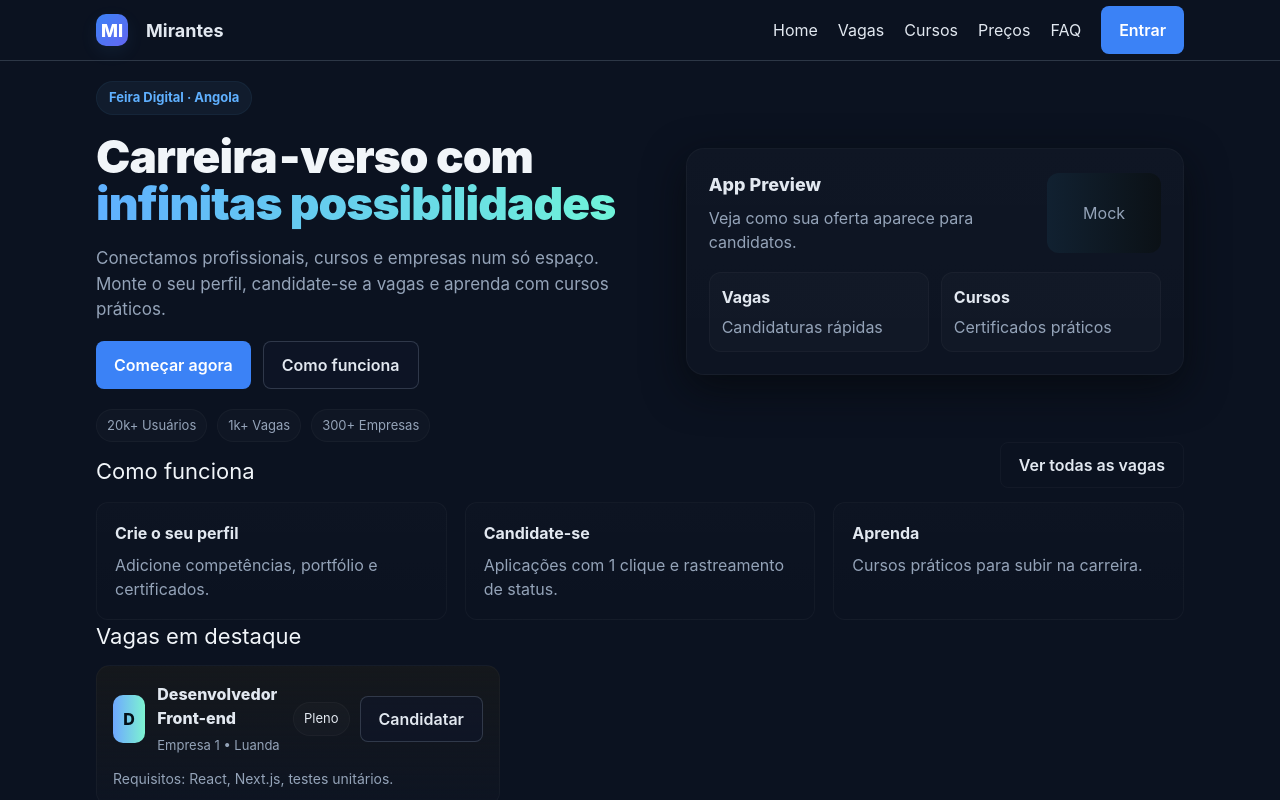
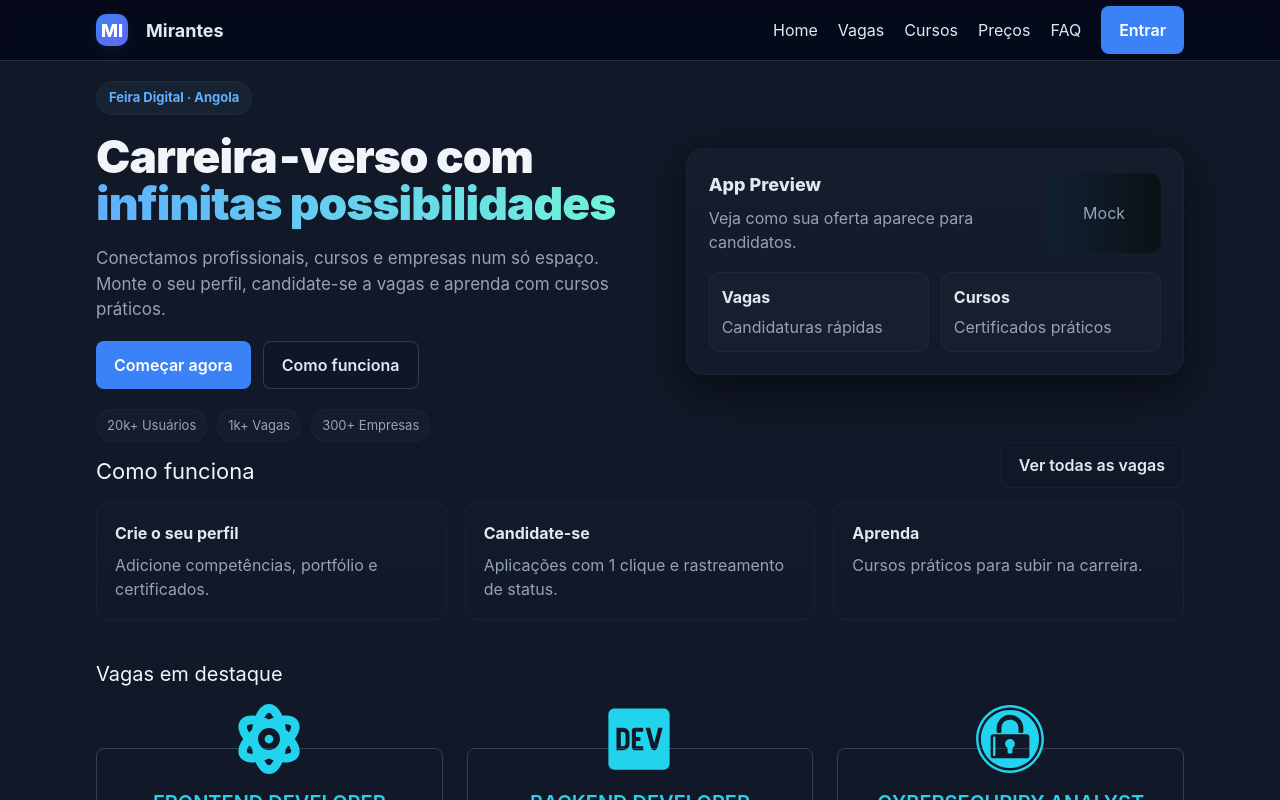
Before and after one commit to PedroVasco03/mirantes-clone, a React (Create React App) app: page / in a window 1280 px wide. Built offline with nearby package versions, Linux system fonts and the light colour scheme.

Commit message:
apresentable version up

```diff
--- a/src/components/features/Features.tsx
+++ b/src/components/features/Features.tsx
@@ -5,7 +5,7 @@ const Features = () =>{
         <section id="features" className="section container">
             <div className="featuresTextContainer" >
                 <h2>Como funciona</h2>
-                <a className="btn ghost" href="jobs.html">Ver todas as vagas</a>
+                <a className="btn ghost" href="/job">Ver todas as vagas</a>
             </div>
             <div className="features" style={{marginTop:'14px'}}>
                 <div className="feature"><strong>Crie o seu perfil</strong><div className="featureContent">Adicione competências, portfólio e certificados.</div></div>
--- a/src/components/hero/Hero.tsx
+++ b/src/components/hero/Hero.tsx
@@ -11,7 +11,7 @@ const Hero = () => {
                     <h1 className="h1">Carreira‑verso com <span className="accent">infinitas possibilidades</span></h1>
                     <p className="lead">Conectamos profissionais, cursos e empresas num só espaço. Monte o seu perfil, candidate-se a vagas e aprenda com cursos práticos.</p>
                     <div className="row" style={{gap:'12px'}}>
-                        <a className="btn primary" href="auth.html">Começar agora</a>
+                        <a className="btn primary" href="/auth">Começar agora</a>
                         <a className="btn" data-link href="#features">Como funciona</a>
                     </div>
                     <div style={{marginTop:'20px',display:'flex',gap:'10px',alignItems:'center',color:'var(--muted)'}}><div className="pill">20k+ Usuários</div><div className="pill">1k+ Vagas</div><div className="pill">300+ Empresas</div></div>
--- a/src/components/job/BestJob.tsx
+++ b/src/components/job/BestJob.tsx
@@ -1,19 +1,53 @@
+import React from "react";
+import { FaAtom, FaDev, FaExpeditedssl } from "react-icons/fa";
 import "../global.componets.css";
 import JobCard from "./components/JobCard";
-const BestJob = () =>{
-    return(
-        <section className="section container">
-            <h2 style={{fontSize:'22px'}}>Vagas em destaque</h2>
-            <div className="jobs-grid" style={{marginTop:'12px'}}>
-                <JobCard
-                    title="Desenvolvedor Front-end"
-                    company="Empresa 1 • Luanda"
-                    pillText="Pleno"
-                    requirements="React, Next.js, testes unitários."
-                />
+
+const BestJob= () => {
+    const AtomIcon = FaAtom  as unknown as React.FC<{ size?: number }>;
+    const DevIcon = FaDev  as unknown as React.FC<{ size?: number }>;
+    const ExpeditedsslIcon = FaExpeditedssl  as unknown as React.FC<{ size?: number }>;
+  const cards = [
+    {
+      title: "FRONTEND DEVELOPER",
+      description:
+    "Criar interfaces de usuário\nGarantir responsividade em dispositivos\nImplementar designs com HTML, CSS, JS\nOtimizar desempenho e acessibilidade",
+    icon: <AtomIcon size={70} />,
+    },
+    {
+      title: "BACKEND DEVELOPER",
+      description:
+        "Criar e gerenciar a lógica do servidor.\n" +
+        "Garantir segurança do sistema.\n" +
+        "Integrar sistemas e serviços externos.\n" +
+        "Manter e otimizar a arquitetura de dados.",
+    icon: <DevIcon size={70} />,
+    },
+    {
+      title: "CYBERSECURIRY ANALYST",
+      description:
+        "Monitorar e proteger sistemas.\n" +
+        "Identificar vulnerabilidades.\n" +
+        "Implementar protocolos de segurança.\n" +
+        "Testes de penetração, análise de incidentes.",
+  icon: <ExpeditedsslIcon  size={70} />,
+    },
+  ];
+
+
+
+  return (
+    <section className="section container">
+        <div className="jobTextContainer my-10" >
+            <h2 className="text-xl ">Vagas em destaque</h2>
+        </div>
+        <div className="grid grid-cols-1 sm:grid-cols-2 lg:grid-cols-3 gap-6">
+            {cards.map((card, idx) => (
+                <JobCard key={idx} {...card}/>
+            ))}
             </div>
-        </section>
-    )
-}
+    </section>);
 
-export default BestJob
+};
+
+export default BestJob;
--- a/src/components/job/components/JobCard.tsx
+++ b/src/components/job/components/JobCard.tsx
@@ -1,62 +1,28 @@
-interface JobCardProps {
+import React from "react";
+import "./jobCard.css"
+
+interface CardProps {
   title: string;
-  company: string;
-  pillText: string;
-  requirements: string;
+  description: string;
+  icon: React.ReactNode;
 }
 
-const JobCard: React.FC<JobCardProps> = ({ title, company, pillText, requirements }) => {
+const JobCard: React.FC<CardProps> = ({ title, description, icon }) => {
+  const lines = typeof description === "string" ? description.split("\n") : description;
   return (
-    <article className="job-card">
-      <div
-        style={{
-          display: "flex",
-          justifyContent: "space-between",
-          alignItems: "center",
-        }}
-      >
-        <div style={{ display: "flex", gap: "12px", alignItems: "center" }}>
-          <div
-            style={{
-              width: "48px",
-              height: "48px",
-              borderRadius: "10px",
-              background: "linear-gradient(90deg,#6ea8ff,#7df3d1)",
-              display: "flex",
-              alignItems: "center",
-              justifyContent: "center",
-              color: "#041017",
-              fontWeight: 800,
-            }}
-          >
-            {title.charAt(0).toUpperCase()}
-          </div>
-          <div>
-            <div style={{ fontWeight: 800 }}>{title}</div>
-            <div
-              style={{
-                color: "var(--muted)",
-                fontSize: "13px",
-                marginTop: "6px",
-              }}
-            >
-              {company}
-            </div>
-          </div>
-        </div>
 
-        <div style={{ display: "flex", gap: "10px", alignItems: "center" }}>
-          <div className="pill">{pillText}</div>
-          <a className="btn" href="jobs.html">
-            Candidatar
-          </a>
-        </div>
-      </div>
-
-      <div style={{ color: "var(--muted)", fontSize: "14px" }}>
-        Requisitos: {requirements}
-      </div>
-    </article>
+    <div className="bg-[#111827] py-10 my-5 relative border  border-gray-700 rounded-lg p-6 flex flex-col items-center gap-4 hover:shadow-lg transition-shadow duration-300">
+      <div className="text-cyan-400 text-3xl icon">{icon}</div>
+      <h3 className="text-cyan-400 text-xl  font-semibold">{title}</h3>
+      <p className="text-gray-300 text-sm">
+        {lines.map((line, idx) => (
+          <React.Fragment key={idx}>
+           * {line}
+            <br />
+          </React.Fragment>
+        ))}
+      </p>
+    </div>
   );
 };
 
--- /dev/null
+++ b/src/components/job/components/jobCard.css
@@ -0,0 +1,6 @@
+.icon{
+    position: absolute;
+    top:-20%;
+    right:40%;
+    align-items:center;
+}
--- a/src/components/layout/Layout.tsx
+++ b/src/components/layout/Layout.tsx
@@ -8,7 +8,7 @@ type LayoutProps = {
 
 const Layout: React.FC<LayoutProps> = ({ children }) => {
   return (
-    <div className="layout">
+    <div className="layout bg-[#111827] ">
         <Nav/>
         <main className="content">{children}</main>
         <Footer />
--- a/src/components/navbar/nav.css
+++ b/src/components/navbar/nav.css
@@ -1,7 +1,5 @@
 .nav {
-  background: #0b1220;
   color: white;
-  position: relative;
   z-index: 50;
 }
 
--- a/src/pages/home/Home.tsx
+++ b/src/pages/home/Home.tsx
@@ -1,4 +1,3 @@
-import BestCourse from "../../components/course/BestCourse"
 import Features from "../../components/features/Features"
 import Hero from "../../components/hero/Hero"
 import BestJob from "../../components/job/BestJob"
@@ -10,7 +9,6 @@ const Home = () => {
             <Hero/>
             <Features/>
             <BestJob/>
-            <BestCourse/>
         </Layout>
     )
 }
--- a/src/pages/pricing/Pricing.tsx
+++ b/src/pages/pricing/Pricing.tsx
@@ -7,7 +7,6 @@ const Pricing = () => {
       <section className="section container">
         <h2 className="text-2xl font-bold text-white mb-6">Planos</h2>
 
-        {/* grid responsiva */}
         <div className="grid grid-cols-1 sm:grid-cols-2 lg:grid-cols-3 gap-6">
           <PlanCard
             title="Gratuito"
```
